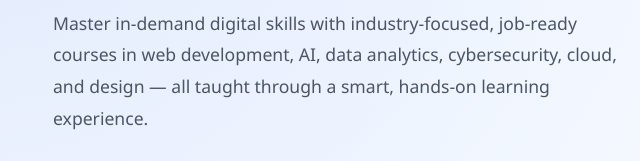
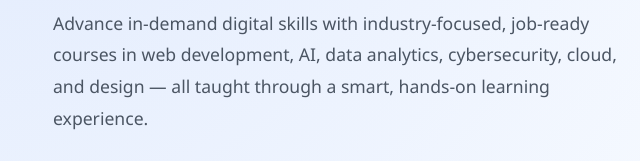
Before and after one commit to polkunal22/computer-class-website, a plain HTML site: page index.html in a window 1280 px wide. Shown: the part 303-464 px from the top of the page, 57-697 px from the left. Drawn offline with Linux system fonts and the light colour scheme.

Commit message:
test deploey

```diff
--- a/index.html
+++ b/index.html
@@ -38,7 +38,7 @@
         <div class="hero-content">
             <p class="hero-tag">Future-ready learning</p>
             <h1>Computer <span>Class</span></h1>
-            <p class="hero-text">Master in-demand digital skills with industry-focused, job-ready courses in web
+            <p class="hero-text">Advance in-demand digital skills with industry-focused, job-ready courses in web
                 development, AI, data analytics, cybersecurity, cloud, and design — all taught through a smart, hands-on
                 learning experience.</p>
             <div class="hero-badges">
```
